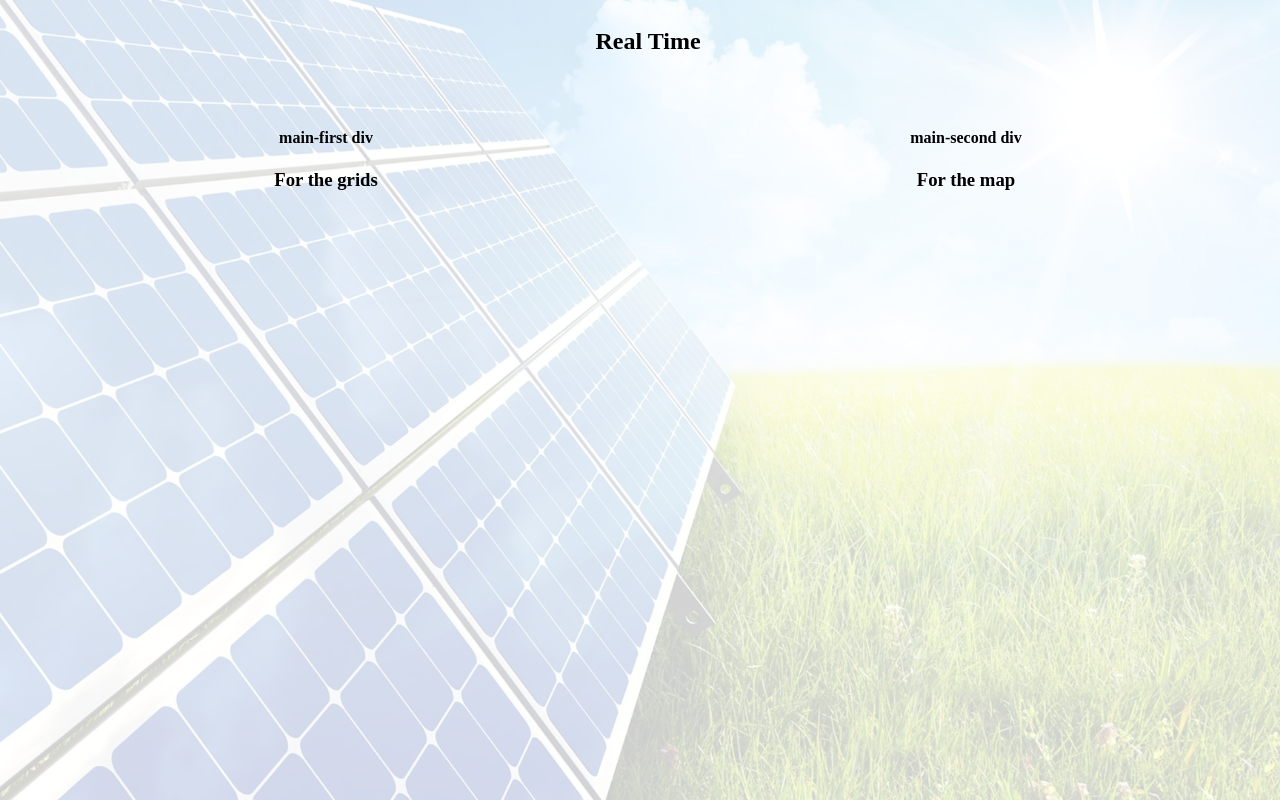
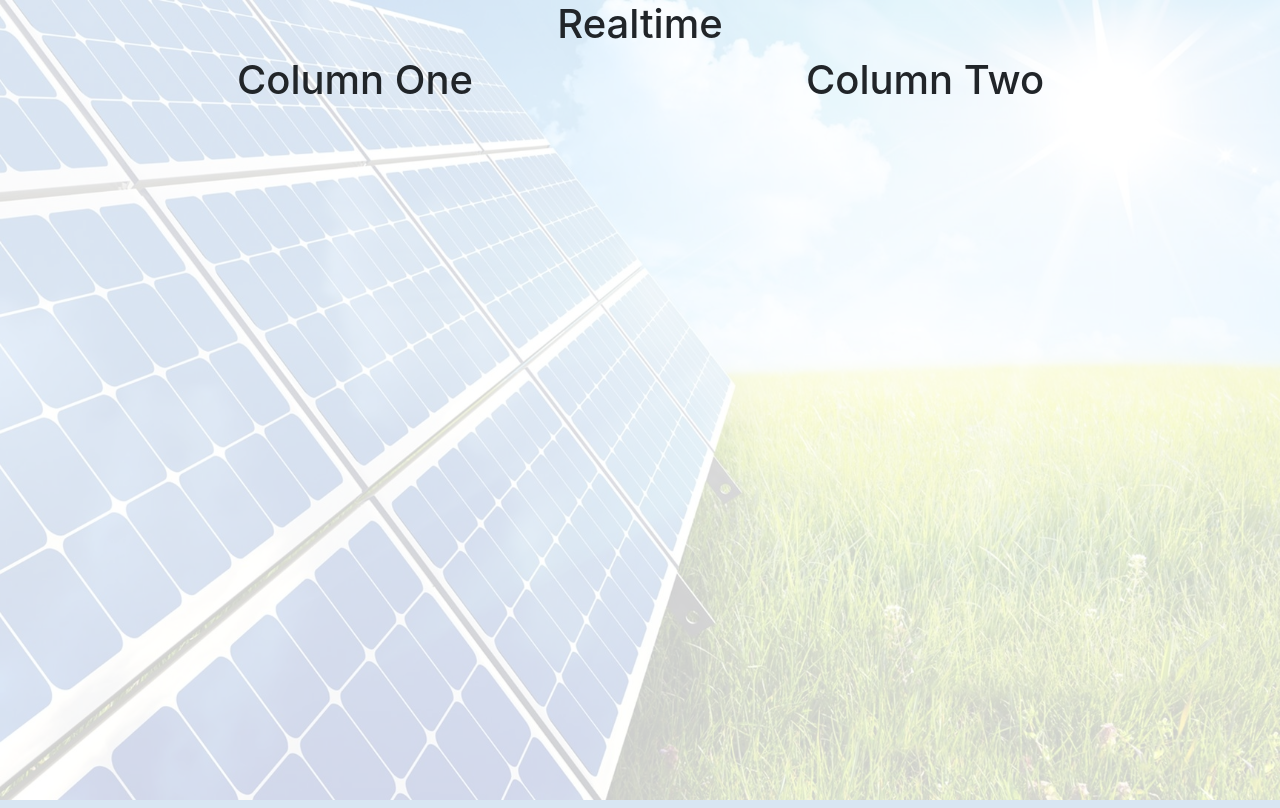
Before and after one commit to SebastianMcMillan/TelemetryClient, a Flask app: page /realtime in a window 1280 px wide. Run offline with Flask 2, Linux system fonts and the light colour scheme; some libraries are stand-ins or nearby versions.

Commit message:
Use Bootstrap

```diff
--- a/static/css/realtime.css
+++ b/static/css/realtime.css
@@ -13,35 +13,3 @@ html, body {
 	opacity: 0.2;
 	background: url(/static/images/background.jpg) center/cover no-repeat;
 }
-
-#content {
-    width: 100vw;
-    height: 100vh;
-    display: flex;
-    flex-direction: column;
-    align-content: stretch;
-}
-
-#top {
-    flex: 0 2 100px;
-    text-align: center;
-}
-
-#main {
-    flex: 1 1 auto;
-    display: flex;
-    flex-flow: row wrap;
-    justify-content: space-around;
-    align-items: stretch;
-}
-
-.main-box {
-    flex: 1 1 auto;
-    min-width: 400px;
-
-    /* remove */
-    text-align: center;
-
-    /* style for grids goes here */
-
-}
--- a/templates/layout.html
+++ b/templates/layout.html
@@ -4,12 +4,14 @@
     <head>
 		<meta charset="UTF-8">
 		<title>KU Solar Car Telemetry</title>
+        <link rel="stylesheet" href="https://maxcdn.bootstrapcdn.com/bootstrap/4.0.0/css/bootstrap.min.css" integrity="sha384-Gn5384xqQ1aoWXA+058RXPxPg6fy4IWvTNh0E263XmFcJlSAwiGgFAW/dAiS6JXm" crossorigin="anonymous">
 		<link rel="stylesheet" type="text/css" href="static/css/style.css">
 		<link rel="stylesheet" type="text/css" href="static/css/daily.css">
         <meta name="viewport" content="width=device-width, initial-scale=1">
 		<script src="../static/javascript/lib/Moment.js"></script>
 		<script src="../static/javascript/lib/Chart.js"></script>
         <script src="../static/javascript/daily.js"></script>
+        <meta name="viewport" content="width=device-width, initial-scale=1, shrink-to-fit=no">
 	</head>
 {% endblock %}
 	<body>
@@ -29,5 +31,9 @@
 		</div>
 
 {% block body %} {% endblock %}
+
+    <script src="https://code.jquery.com/jquery-3.2.1.slim.min.js" integrity="sha384-KJ3o2DKtIkvYIK3UENzmM7KCkRr/rE9/Qpg6aAZGJwFDMVNA/GpGFF93hXpG5KkN" crossorigin="anonymous"></script>
+    <script src="https://cdnjs.cloudflare.com/ajax/libs/popper.js/1.12.9/umd/popper.min.js" integrity="sha384-ApNbgh9B+Y1QKtv3Rn7W3mgPxhU9K/ScQsAP7hUibX39j7fakFPskvXusvfa0b4Q" crossorigin="anonymous"></script>
+    <script src="https://maxcdn.bootstrapcdn.com/bootstrap/4.0.0/js/bootstrap.min.js" integrity="sha384-JZR6Spejh4U02d8jOt6vLEHfe/JQGiRRSQQxSfFWpi1MquVdAyjUar5+76PVCmYl" crossorigin="anonymous"></script>
     </body>
 </html>
--- a/templates/realtime.html
+++ b/templates/realtime.html
@@ -3,27 +3,29 @@
 	<head>
 		<meta charset="UTF-8">
 		<title>KU Solar Car Telemetry</title>
+        <link rel="stylesheet" href="https://maxcdn.bootstrapcdn.com/bootstrap/4.0.0/css/bootstrap.min.css" integrity="sha384-Gn5384xqQ1aoWXA+058RXPxPg6fy4IWvTNh0E263XmFcJlSAwiGgFAW/dAiS6JXm" crossorigin="anonymous">
 		<link rel="stylesheet" type="text/css" href="static/css/realtime.css">
 		<meta name="viewport" content="width=device-width, initial-scale=1">
+        <meta name="viewport" content="width=device-width, initial-scale=1, shrink-to-fit=no">
 	</head>
 	<body>
     <div id="bg"></div>
-    <div id="content">
-        <div id="top">
-            <div id="top-center">
-                <h2>Real Time</h2>
+    <div id="top">
+        <h1 class="text-center">Realtime</h1>
+    </div>
+    <div class="container">
+        <div class="row">
+            <div class="col-sm">
+                <h1 class="text-center">Column One</h1>
             </div>
-        </div>
-        <div id="main">
-            <div class="main-box">
-                <h4>main-first div</h4>
-                <h3>For the grids</h3>
-            </div>
-            <div class="main-box">
-                <h4>main-second div</h4>
-                <h3>For the map</h3>
+            <div class="col-sm">
+                <h1 class="text-center">Column Two</h1>
             </div>
         </div>
     </div>
+
+    <script src="https://code.jquery.com/jquery-3.2.1.slim.min.js" integrity="sha384-KJ3o2DKtIkvYIK3UENzmM7KCkRr/rE9/Qpg6aAZGJwFDMVNA/GpGFF93hXpG5KkN" crossorigin="anonymous"></script>
+    <script src="https://cdnjs.cloudflare.com/ajax/libs/popper.js/1.12.9/umd/popper.min.js" integrity="sha384-ApNbgh9B+Y1QKtv3Rn7W3mgPxhU9K/ScQsAP7hUibX39j7fakFPskvXusvfa0b4Q" crossorigin="anonymous"></script>
+    <script src="https://maxcdn.bootstrapcdn.com/bootstrap/4.0.0/js/bootstrap.min.js" integrity="sha384-JZR6Spejh4U02d8jOt6vLEHfe/JQGiRRSQQxSfFWpi1MquVdAyjUar5+76PVCmYl" crossorigin="anonymous"></script>
 	</body>
 </html>
```
